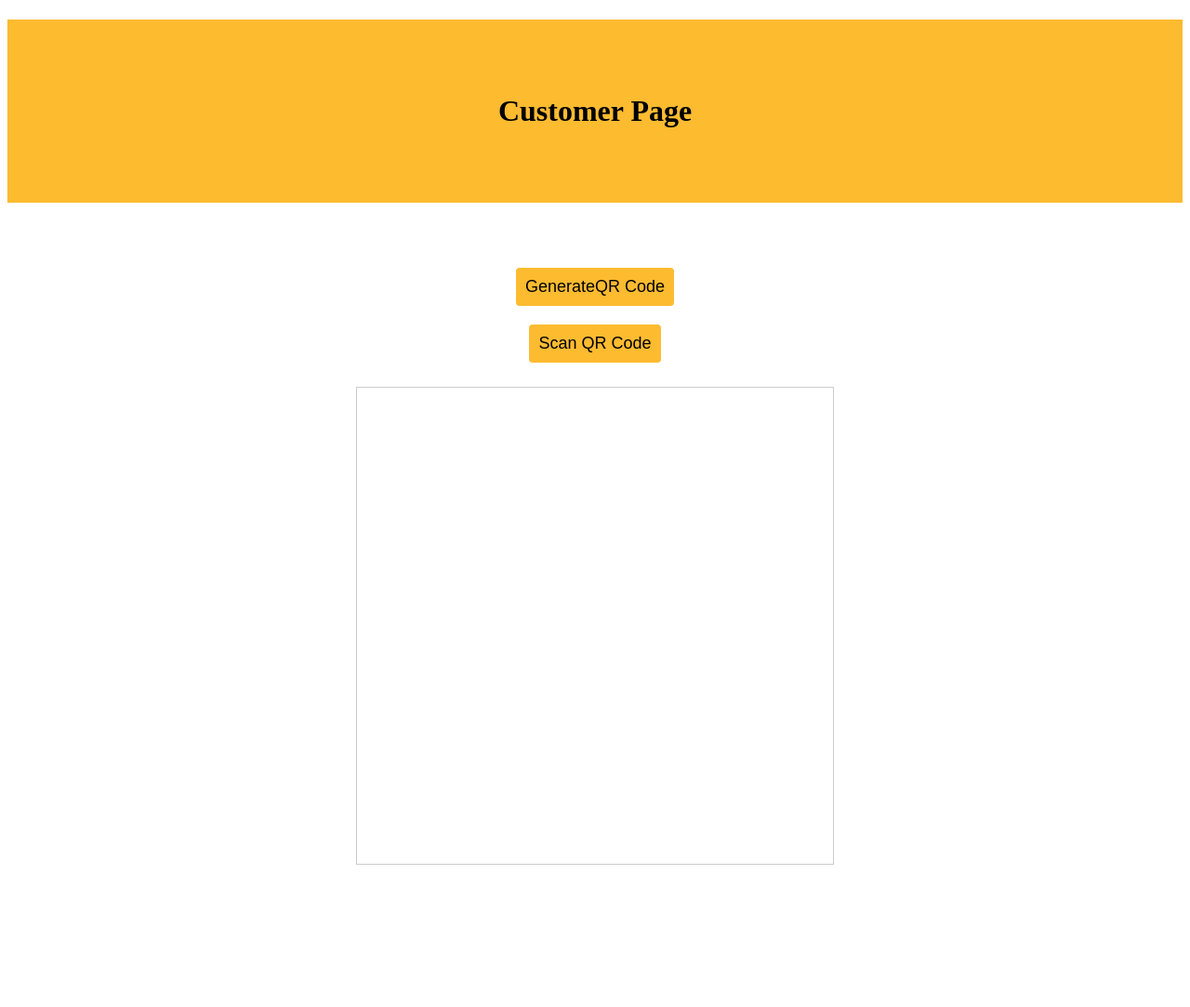
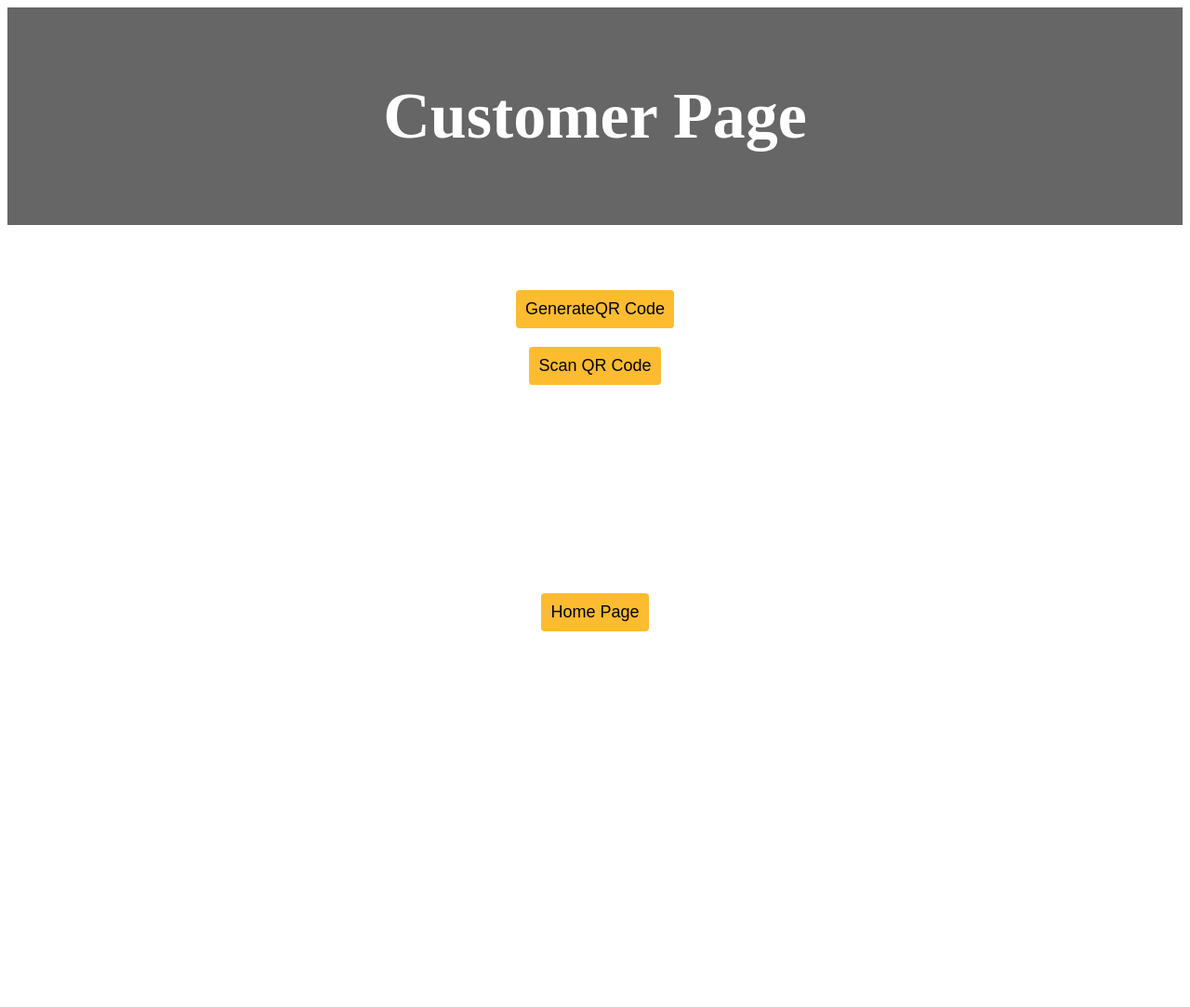
Before and after one commit to mehoney11/ZKP-Phase2, a plain HTML site: page customer.html in a window 1280 px wide. Shown: the top 1083 px of the page at 93% size. After the commit the page ends 800 px from the top, so only its background shows below. Drawn offline with nearby package versions, Linux system fonts and the light colour scheme.

Commit message:
updated style layout

```diff
--- a/style.css
+++ b/style.css
@@ -1,12 +1,13 @@
-#header{
-  padding: 80px;
-    text-align: center;
-    background: #FDBB30;
-    color: rgb(0, 0, 0);
-}
 .container {
     text-align: center;
     margin-top: 50px;
+  }
+  header {
+    background-color: #666;
+    padding: 30px;
+    text-align: center;
+    font-size: 35px;
+    color: white;
   }
 
   button {
@@ -19,26 +20,47 @@
     border-radius: 4px;
     cursor: pointer;
   }
+  #string-random {
+    overflow: hidden;
+    text-overflow: ellipsis;
+    white-space: nowrap;
+    width: 200px; /* or adjust to desired width */
+  }
+
+  #string-random:hover {
+    overflow: visible;
+    white-space: normal;
+    width: auto;
+  }
+
 
   button:hover {
     background-color: #C5C6C8;
   }
-#qrcode {
-    width: 512px;
-    height: 512px;
-    margin: 0 auto;
-    color: #FDBB30;
-    border: 1px solid #ccc;
-    background-color: #fff;
+  .qr-container {
+    display: flex;
+    justify-content: center;
+    align-items: center;
   }
- #string-random{
-  white-space: pre-wrap;
-        white-space: -moz-pre-wrap;
-        white-space: -pre-wrap;
-        white-space: -o-pre-wrap;
-        word-wrap: break-word;
-        color: rgb(0, 0, 0);
-        padding: 1%;
-        border-color: #FDBB30;
-        border-radius: 1%;
+.qrcode {
+  position: relative;
+  display: flex;
+  justify-content: center;
+  align-items: center;
+ }
+ #qrcode img {
+  max-width: 100%;
+  max-height: 100%;
+  transition: transform 0.2s ease-out;
+  padding: 50;
+}
+.description {
+  margin-left: 20px;
+
+}
+@media (max-width: 600px) {
+  .qrcode, .description {
+    width: 100%;
+    height: auto;
   }
+}
```
